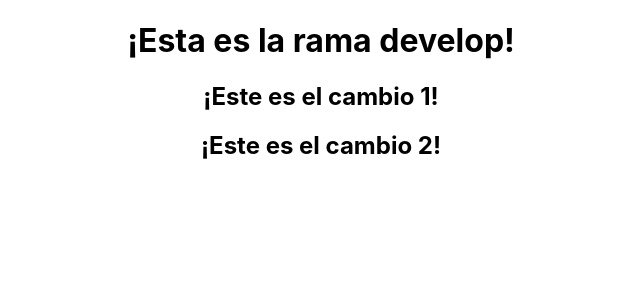
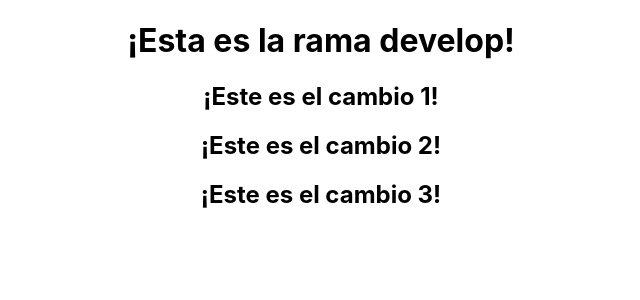
Before and after one commit to Juancapp/Demo-Individual, a React (Create React App) app: page / in a window 1280 px wide. Shown: the top 300 px of the page, without its empty margins (319-959 px from the left). Built offline with nearby package versions, Linux system fonts and the light colour scheme.

Commit message:
cambio 3

```diff
--- a/src/App.js
+++ b/src/App.js
@@ -6,6 +6,7 @@ function App() {
       <h1>¡Esta es la rama develop!</h1>
       <h2>¡Este es el cambio 1!</h2>
       <h2>¡Este es el cambio 2!</h2>
+      <h2>¡Este es el cambio 3!</h2>
     </div>
   );
 }
```
